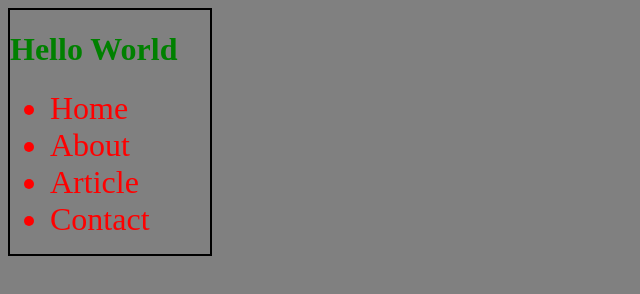
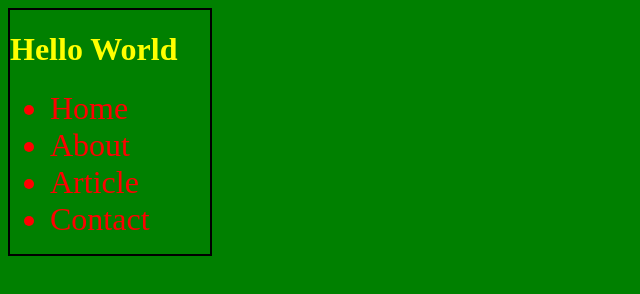
Before and after one commit to XieXingshan/learnGulp, a plain HTML site: page index.html in a window 1280 px wide. Shown: the whole page, without its empty margins (0-640 px from the left). Drawn offline with Linux system fonts and the light colour scheme.

Commit message:
for scss

```diff
--- a/css/style.css
+++ /dev/null
@@ -1,18 +0,0 @@
-body {
-  color: red;
-  background-color: gray;
-  width: 200px;
-  border: 2px solid black;
-}
-
-h1 {
-  color: green;
-}
-
-li {
-    font-size: 200%;
-}
-
-p {
-  color: black;
-}
--- a/dest/css/style.css
+++ b/dest/css/style.css
@@ -1 +1 @@
-body{color:red;background-color:gray;width:200px;border:2px solid #000}h1{color:green}li{font-size:200%}p{color:#000}
+body{color:red;background-color:green;width:200px;border:2px solid #000}h1{color:#ff0}li{font-size:200%}p{color:#000}
```
Also changed, not shown: 1 other file.
